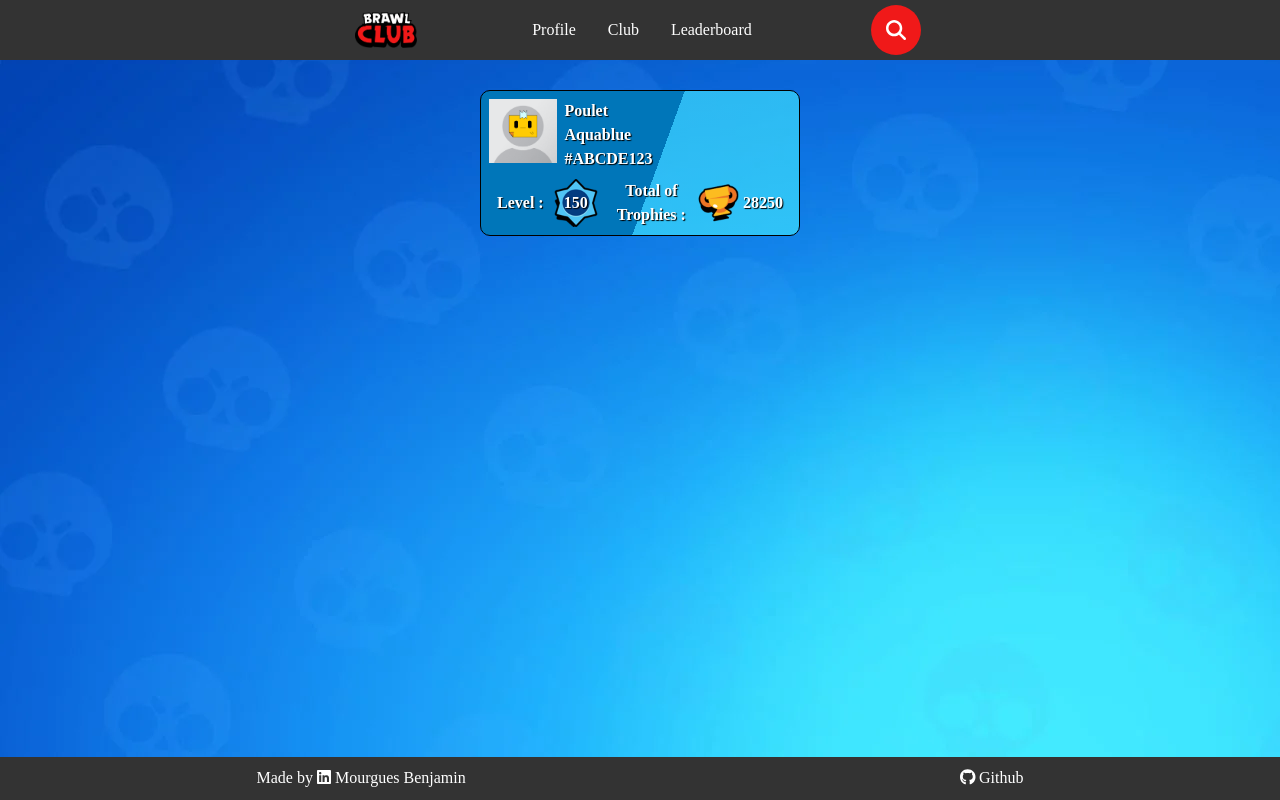
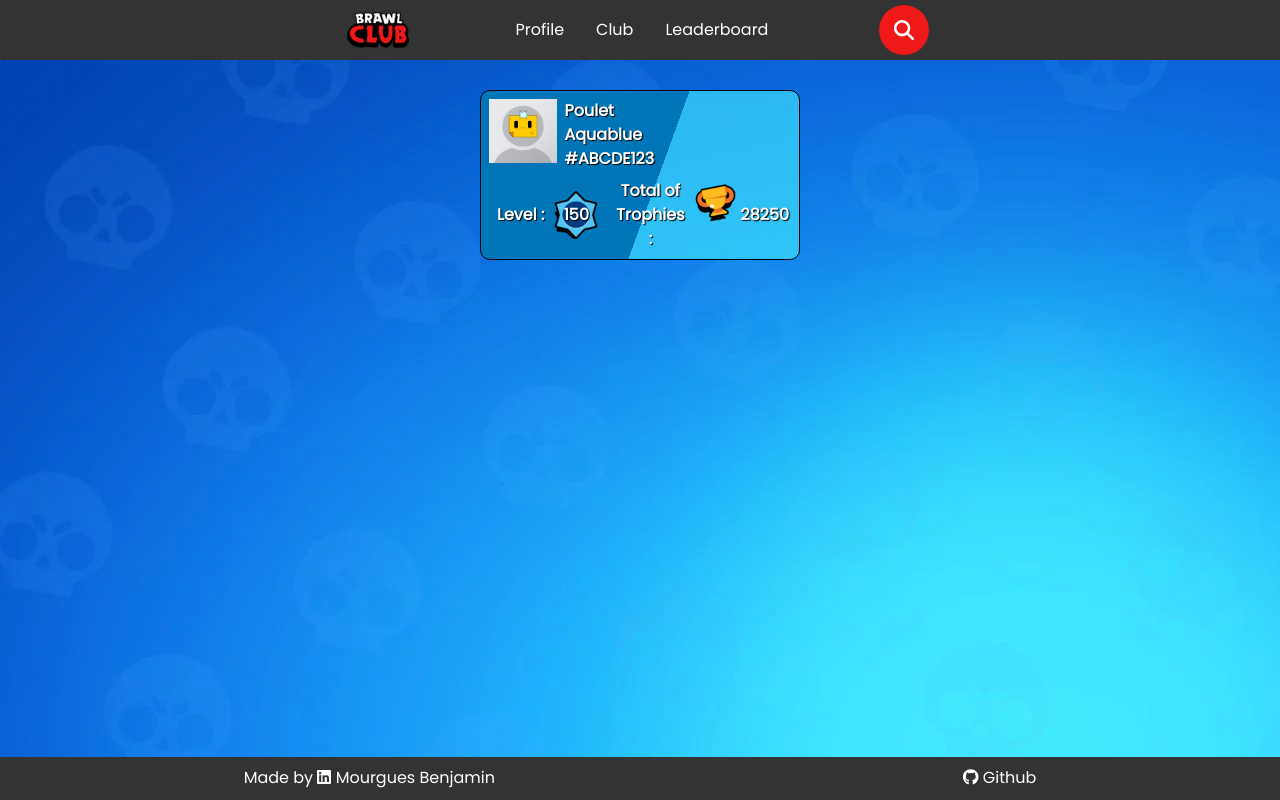
Before and after one commit to Shriukan33/OC-P13-BrawlClub, a React (Create React App) app in the folder bc_frontend/: page /player/1 in a window 1280 px wide. Built offline with nearby package versions, Linux system fonts and the light colour scheme.

Commit message:
Add Poppins font

```diff
--- a/bc_frontend/public/index.html
+++ b/bc_frontend/public/index.html
@@ -24,6 +24,9 @@
       work correctly both with client-side routing and a non-root public URL.
       Learn how to configure a non-root public URL by running `npm run build`.
     -->
+    <link rel="preconnect" href="https://fonts.googleapis.com">
+<link rel="preconnect" href="https://fonts.gstatic.com" crossorigin>
+<link href="https://fonts.googleapis.com/css2?family=Poppins&display=swap" rel="stylesheet">
     <title>React App</title>
   </head>
   <body>
--- a/bc_frontend/src/App.css
+++ b/bc_frontend/src/App.css
@@ -21,4 +21,5 @@
   background-repeat: repeat;
   position: absolute;
   overflow-x: hidden;
+  font-family: 'Poppins', sans-serif;
 }
--- a/bc_frontend/src/common/Nav.css
+++ b/bc_frontend/src/common/Nav.css
@@ -60,11 +60,6 @@
 h2 {
   vertical-align: center;
   text-align: center;
-}
-
-* {
-  font-family: "Raleway";
-  box-sizing: border-box;
 }
 
 .top-nav {
```
